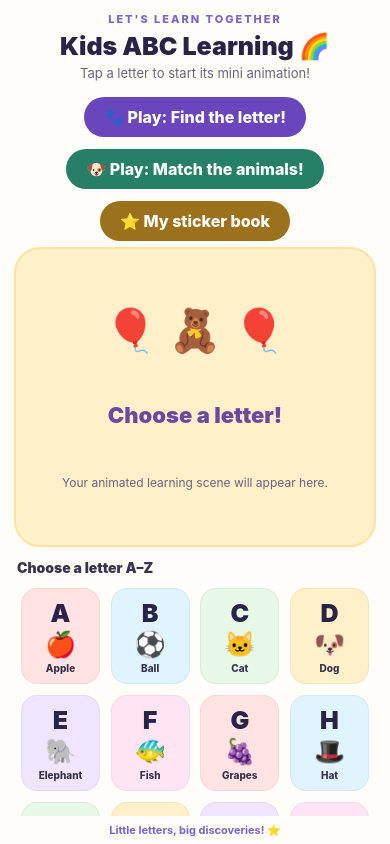
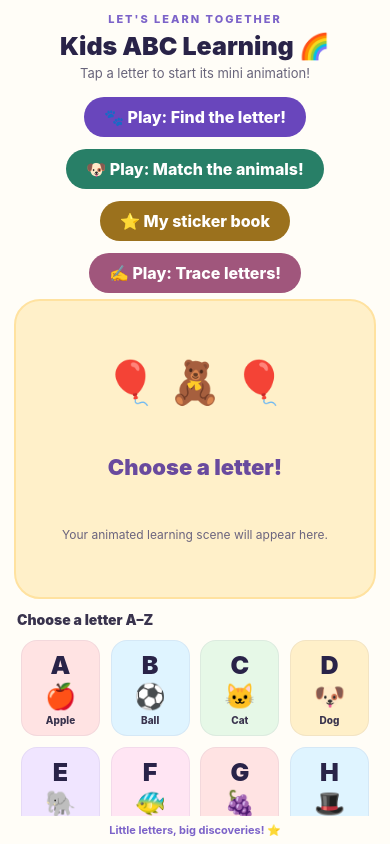
Before and after one commit to rayudu12345/kids-abc-learning, a React Native app: screen / in a window 390 px wide. Built offline with nearby package versions, Linux system fonts and the light colour scheme.

Commit message:
Add Trace letters activity to the main screen

```diff
--- a/App.tsx
+++ b/App.tsx
@@ -12,6 +12,7 @@ import {
 } from "react-native";
 import * as Speech from "expo-speech";
 import { ProgressProvider } from "./ProgressStore";
+import TraceLetters from "./TraceLetters";
 import StickerBook from "./StickerBook";
 import MatchAnimals from "./MatchAnimals";
 import FindLetter from "./FindLetter";
@@ -24,6 +25,7 @@ export default function App() {
 }
 
 function LearningApp() {
+  const [tracing, setTracing] = useState(false);
   const [stickerBook, setStickerBook] = useState(false);
   const { width, height } = useWindowDimensions();
   const [matching, setMatching] = useState(false);
@@ -66,6 +68,8 @@ function LearningApp() {
     });
   };
 
+  if (tracing) return <SafeAreaView style={styles.safe}><TraceLetters onExit={() => { Speech.stop(); setTracing(false); }} /></SafeAreaView>;
+
   if (stickerBook) return <SafeAreaView style={styles.safe}><StickerBook onExit={() => setStickerBook(false)} /></SafeAreaView>;
 
   if (matching) return <SafeAreaView style={styles.safe}><MatchAnimals onExit={() => { Speech.stop(); setMatching(false); }} /></SafeAreaView>;
@@ -85,6 +89,8 @@ function LearningApp() {
       <Pressable accessibilityRole="button" onPress={() => { Speech.stop(); setExpanded(false); setMatching(true); }} style={[styles.expandButton, { alignSelf: "center", backgroundColor: "#287F67" }]}><Text style={styles.expandText}>🐶 Play: Match the animals!</Text></Pressable>
 
       <Pressable accessibilityRole="button" onPress={() => { Speech.stop(); setExpanded(false); setStickerBook(true); }} style={[styles.expandButton, { alignSelf: "center", backgroundColor: "#9B711D" }]}><Text style={styles.expandText}>⭐ My sticker book</Text></Pressable>
+
+      <Pressable accessibilityRole="button" onPress={() => { Speech.stop(); setExpanded(false); setTracing(true); }} style={[styles.expandButton, { alignSelf: "center", backgroundColor: "#A0567C" }]}><Text style={styles.expandText}>✍️ Play: Trace letters!</Text></Pressable>
 
       {activeItem ? (
         <View style={[styles.scene, { flexShrink: 1 }]}>
```
